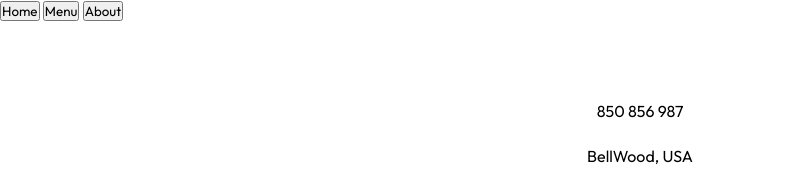
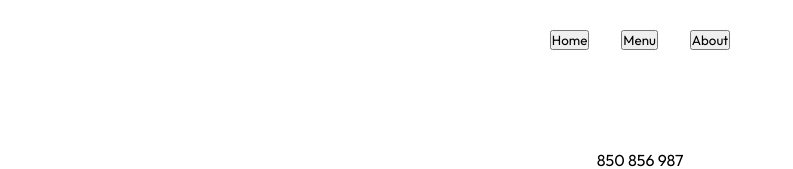
Before and after one commit to gnanaprakash2918/Restaurant-Page, a website built with webpack: page src/index.html in a window 1280 px wide. Shown: the top 169 px of the page, without its empty margins (0-793 px from the left). Built offline with nearby package versions, Linux system fonts and the light colour scheme; files whose address does not match are found by name.

Commit message:
Add Design to contacts page

```diff
--- a/src/style.css
+++ b/src/style.css
@@ -15,9 +15,23 @@
   gap: 25px;
   width: 600px;
   margin: 0 auto;
-  margin-top: 80px;
+  margin-top: 70px;
 }
 
 .contact > img {
   width: 500px;
 }
+
+header {
+  height: 80px;
+  display: flex;
+  justify-content: center;
+  align-items: center;
+}
+
+nav {
+  display: flex;
+  justify-content: center;
+  align-items: center;
+  gap: 2rem;
+}
```
